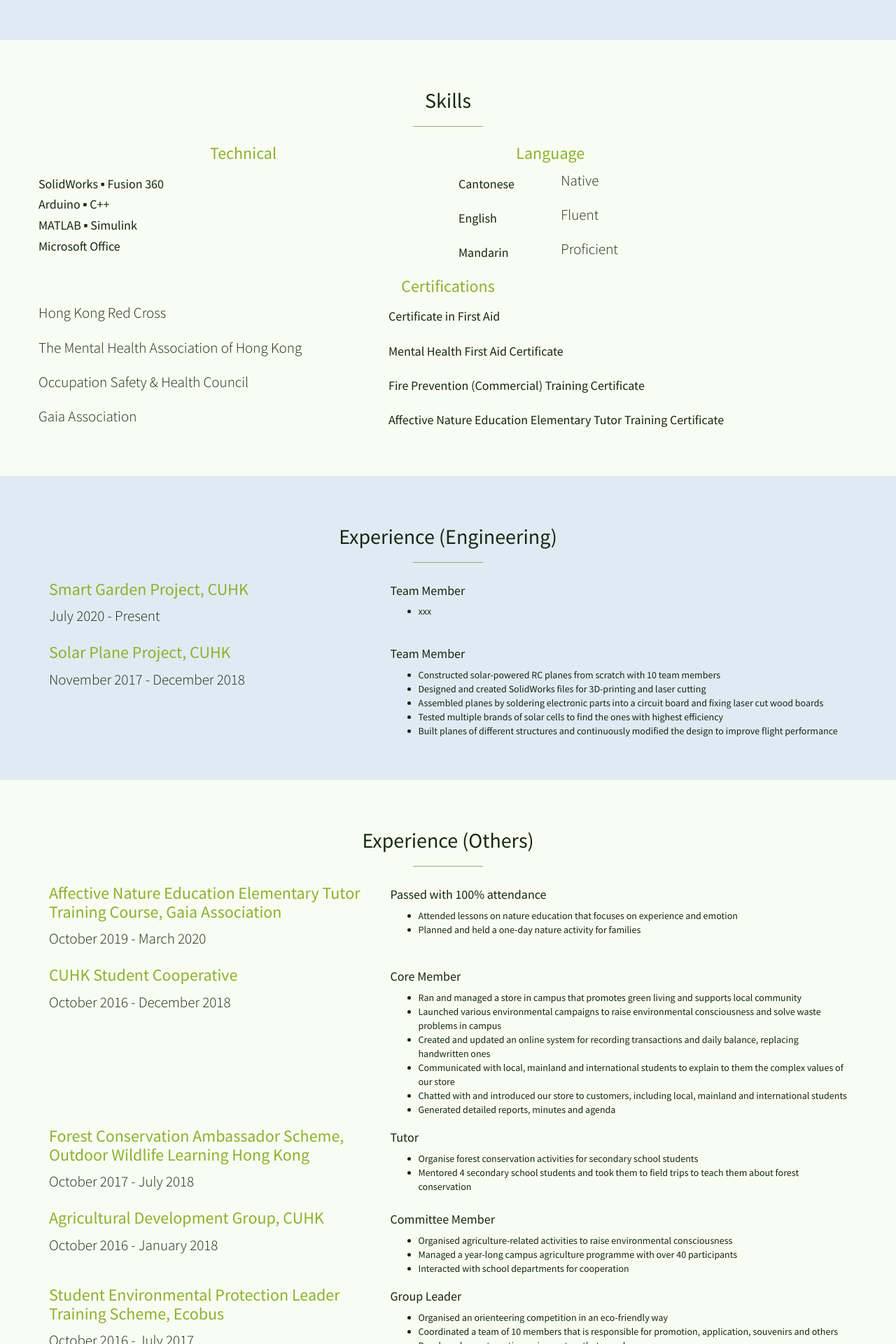
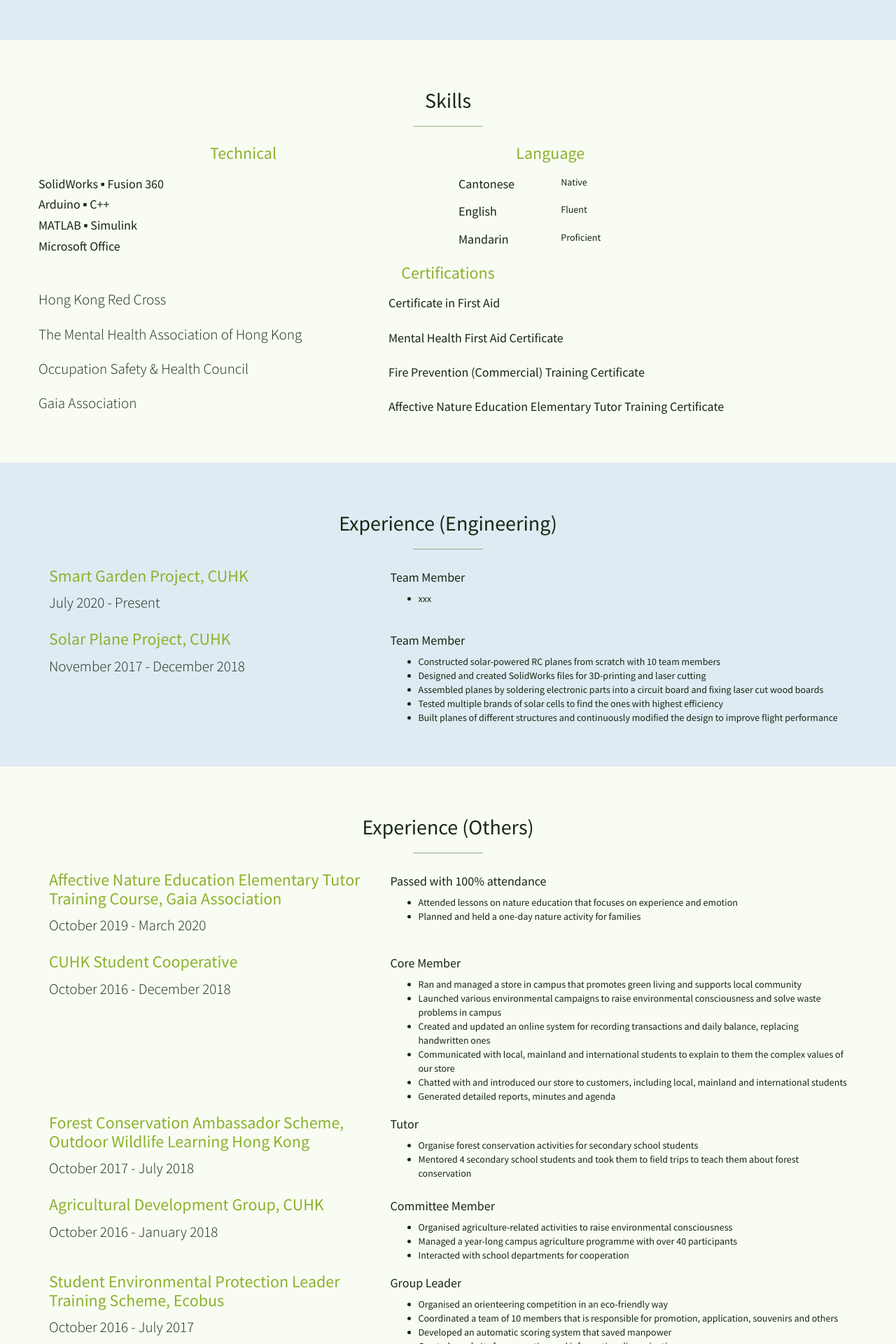
Before and after one commit to leelacceber/stylish-portfolio-jekyll-master, a Jekyll site: the page built from index.html, in a window 1280 px wide. Shown: the part 1731-3651 px from the top of the page at 70% size. Built offline with Jekyll 4.4.1, drawn with Linux system fonts in a browser that asks for light colours.

Commit message:
Update skills.html

```diff
--- a/_includes/skills.html
+++ b/_includes/skills.html
@@ -20,11 +20,11 @@
       <div class="col-sm-3 text-center">
         <h3>Language</h3>
         <div class="row">
-          <div class="col-sm-6 text-left">
+          <div class="col-xs-6 text-left">
             <h4>Cantonese</h4>
           </div>
-          <div class="col-sm-6 text-left">
-            <p class="lead">Native</p>
+          <div class="col-xs-6 text-left">
+            <h5>Native</h5>
           </div>
         </div>
         <div class="row">
@@ -32,7 +32,7 @@
             <h4>English</h4>
           </div>
           <div class="col-xs-6 text-left">
-            <p class="lead">Fluent</p>
+            <h5>Fluent</h5>
           </div>
         </div>
         <div class="row">
@@ -40,7 +40,7 @@
             <h4>Mandarin</h4>
           </div>
           <div class="col-xs-6 text-left">
-            <p class="lead">Proficient<p>
+            <h5>Proficient</h5>
           </div>
         </div>
       </div>
```
